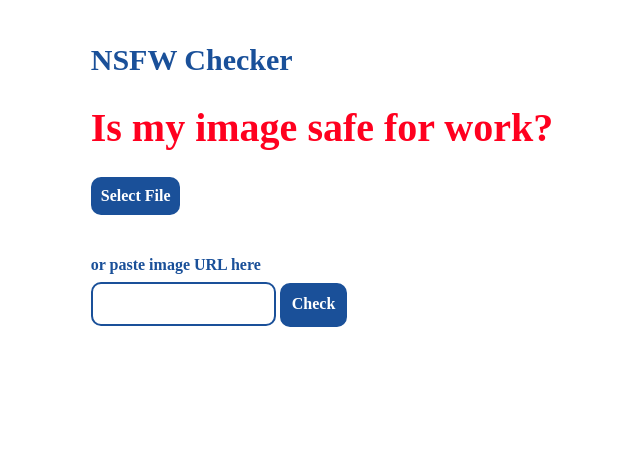
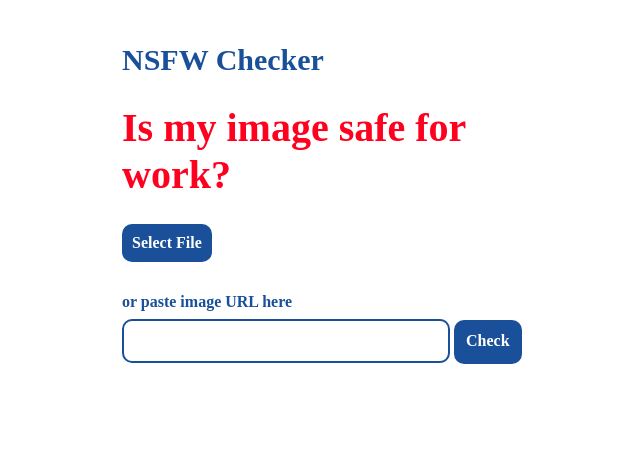
Before and after one commit to Chainers/nsfwchecker, a Django app: page / in a window 1280 px wide. Shown: the top 453 px of the page, without its empty margins (318-958 px from the left). Run offline with Django 3.2, Linux system fonts and the light colour scheme; parts of the project's set-up code (start-up, migrations or seed data) failed here and were passed over; some libraries are stand-ins or nearby versions.

Commit message:
More UI tweaks

```diff
--- a/nsfwchecker/static/js/script.js
+++ b/nsfwchecker/static/js/script.js
@@ -20,6 +20,7 @@ $(document).ready(function(){
 
         $("#loader").show();
         $(".loader-text").show();
+        $('#rate').hide();
         $('img').attr('src', url);
         $.ajax({
             url: "https://nsfwchecker.com/api/nsfw_url_recognizer",
@@ -31,6 +32,7 @@ $(document).ready(function(){
                     $("#loader").hide();
                     $(".loader-text").hide();
                     $("#rate").text("Your NSFW rate: " + rate * 100 + "%");
+                    $("#rate").show();
             },
             error: function(jqXHR, textStatus, errorMessage) {
                 console.log(errorMessage); // Optional
@@ -41,6 +43,7 @@ $(document).ready(function(){
     function uploadFile() {
         $("#loader").show();
         $(".loader-text").show();
+        $('#rate').hide();
         var blobFile = ($("#ff"))[0].files[0];
         if (blobFile) {
             var reader = new FileReader();
@@ -66,6 +69,7 @@ $(document).ready(function(){
                 $("#loader").hide();
                 $(".loader-text").hide();
                 $("#rate").text("Your nsfw rate: " + rate * 100 + "%");
+                $("#rate").show();
         },
         error: function(jqXHR, textStatus, errorMessage) {
             console.log(errorMessage); // Optional
--- a/nsfwchecker/templates/index.html
+++ b/nsfwchecker/templates/index.html
@@ -9,24 +9,28 @@
 
 {% block content %}
 <div class="content">
-    <table style="border-collapse: collapse; margin: auto;">
+    <table style="border-collapse: collapse; margin: auto; width: 400px;">
         <tr>
             <td style="padding:10px;">
                 <h2 style="color:#1a5099;font-size:30px;">NSFW Checker</h2>
                 <h1 style="color:#ff001f;font-size:40px;">Is my image safe for work?</h1>
                 <div>
-                    <span style="background-color:#1a5099; height:18px; color: white; padding:10px; font-weight: bold; display: inline-block; margin-bottom: 20px; cursor:pointer; border-radius: 10px;" class='select-file'>Select File</span>
+                    <span style="background-color:#1a5099; height:18px; color: white; padding:10px; font-weight: bold; display: inline-block; margin-bottom: 10px; cursor:pointer; border-radius: 10px;" class='select-file'>Select File</span>
                 </div>
                 <input type="file" id="ff" style="visibility:hidden;">
                 <div style="color:#1a5099; font-weight:bold; padding-bottom: 8px;">or paste image URL here</div>
                 <div style="padding-bottom:20px">
-                    <input type='text' style="height:38px; border-color:#1a5099; border-style:solid; border-radius: 10px; outline:none" class='url' />
+                    <input type='text' style="height:38px; border-color:#1a5099; border-style:solid; border-radius: 10px; outline:none; width: 320px;" class='url' />
                     <span style="background-color:#1a5099; color: white; padding:10px; font-weight: bold; display: inline-block; border: 2px solid; border-color:#1a5099; height: 20px; cursor:pointer; border-radius: 10px;" class='checkbtn'>Check</span>
                 </div>
-                <img src="" style="max-width:250px; max-height:250px;" />
-                <div class='loader-text' style="color:#1a5099; font-weight:bold; padding: 8px 0px;">Getting NSFW score for the image</div>
-                <div id="loader"></div><br>
-                <p id="rate" style="color:#1a5099; font-size:24px; font-weight:bold"></p>
+                <div style="width: 400px;">
+                    <img src="" style="max-width:250px; max-height:250px; display:block; margin: auto;" />
+                </div>
+                <br>
+                <div id="loader" style='margin: auto;'></div>
+                <br>
+                <div class='loader-text' style="color:#1a5099; font-weight:bold; padding: 8px 0px; text-align: center;">Getting NSFW score for the image</div>
+                <p id="rate" style="color:#1a5099; font-size:24px; font-weight:bold; text-align:center;"></p>
             </td>
         </tr>
     </table>
```
